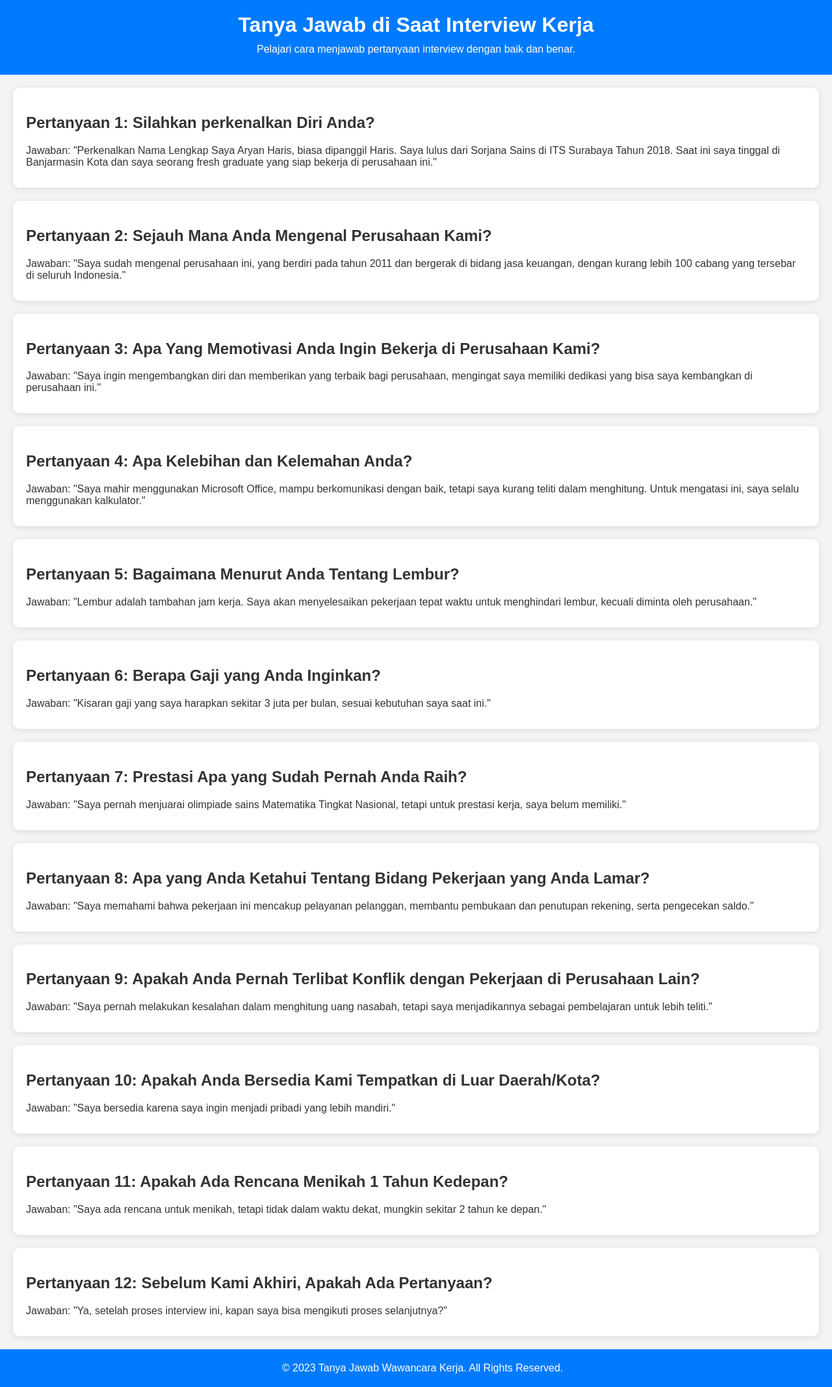
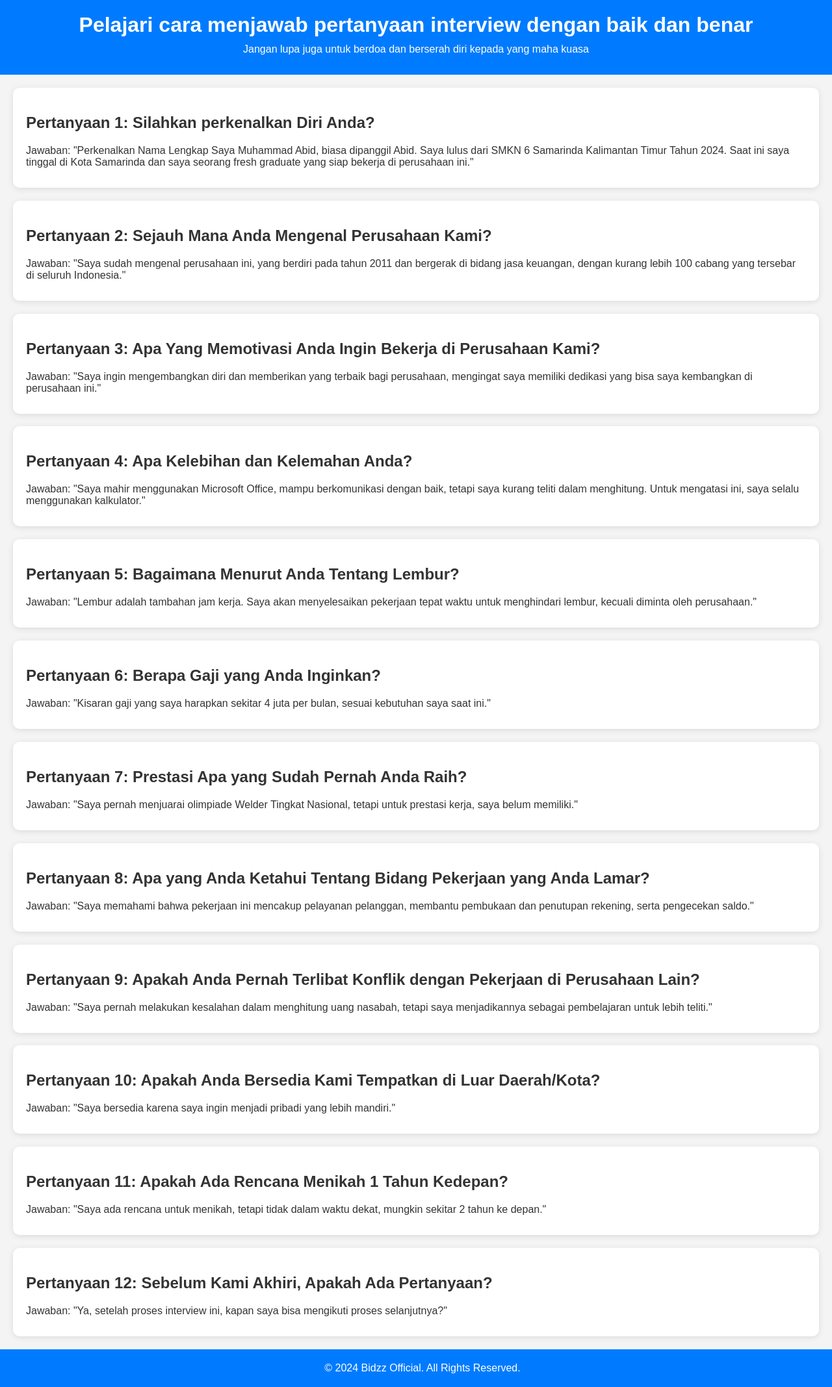
Before and after one commit to BIDZZ-RAWR/INTERVIEW-KERJA-, a plain HTML site: page index.html in a window 1280 px wide. Shown: the whole page at 65% size. Drawn offline with Linux system fonts and the light colour scheme.

Commit message:
Add files via upload

```diff
--- a/index.html
+++ b/index.html
@@ -8,14 +8,14 @@
 </head>
 <body>
     <header>
-        <h1>Tanya Jawab di Saat Interview Kerja</h1>
-        <p>Pelajari cara menjawab pertanyaan interview dengan baik dan benar.</p>
+        <h1>Pelajari cara menjawab pertanyaan interview dengan baik dan benar</h1>
+        <p>Jangan lupa juga untuk berdoa dan berserah diri kepada yang maha kuasa</p>
     </header>
     <main>
         <section class="question-answer">
             <div class="qa-card">
                 <h2>Pertanyaan 1: Silahkan perkenalkan Diri Anda?</h2>
-                <p>Jawaban: "Perkenalkan Nama Lengkap Saya Aryan Haris, biasa dipanggil Haris. Saya lulus dari Sorjana Sains di ITS Surabaya Tahun 2018. Saat ini saya tinggal di Banjarmasin Kota dan saya seorang fresh graduate yang siap bekerja di perusahaan ini."</p>
+                <p>Jawaban: "Perkenalkan Nama Lengkap Saya Muhammad Abid, biasa dipanggil Abid. Saya lulus dari SMKN 6 Samarinda Kalimantan Timur Tahun 2024. Saat ini saya tinggal di Kota Samarinda dan saya seorang fresh graduate yang siap bekerja di perusahaan ini."</p>
             </div>
             <div class="qa-card">
                 <h2>Pertanyaan 2: Sejauh Mana Anda Mengenal Perusahaan Kami?</h2>
@@ -35,11 +35,11 @@
             </div>
             <div class="qa-card">
                 <h2>Pertanyaan 6: Berapa Gaji yang Anda Inginkan?</h2>
-                <p>Jawaban: "Kisaran gaji yang saya harapkan sekitar 3 juta per bulan, sesuai kebutuhan saya saat ini."</p>
+                <p>Jawaban: "Kisaran gaji yang saya harapkan sekitar 4 juta per bulan, sesuai kebutuhan saya saat ini."</p>
             </div>
             <div class="qa-card">
                 <h2>Pertanyaan 7: Prestasi Apa yang Sudah Pernah Anda Raih?</h2>
-                <p>Jawaban: "Saya pernah menjuarai olimpiade sains Matematika Tingkat Nasional, tetapi untuk prestasi kerja, saya belum memiliki."</p>
+                <p>Jawaban: "Saya pernah menjuarai olimpiade Welder Tingkat Nasional, tetapi untuk prestasi kerja, saya belum memiliki."</p>
             </div>
             <div class="qa-card">
                 <h2>Pertanyaan 8: Apa yang Anda Ketahui Tentang Bidang Pekerjaan yang Anda Lamar?</h2>
@@ -64,7 +64,7 @@
         </section>
     </main>
     <footer>
-        <p>&copy; 2023 Tanya Jawab Wawancara Kerja. All Rights Reserved.</p>
+        <p>&copy; 2024 Bidzz Official. All Rights Reserved.</p>
     </footer>
     <script src="script.js"></script>
 </body>
--- a/styles.css
+++ b/styles.css
@@ -40,12 +40,12 @@ main {
     padding: 20px;
     transition: transform 0.3s, box-shadow 0.3s;
     opacity: 0;
-    transform: translateY(20px);
+    transform: scale(0.8) rotateY(10deg);
     animation: slideIn 0.5s forwards;
 }
 
 .qa-card:hover {
-    transform: translateY(-5px);
+    transform: scale(1.05) rotateY(0deg);
     box-shadow: 0 4px 20px rgba(0, 0, 0, 0.2);
 }
 
@@ -66,6 +66,6 @@ footer {
 }
 
 @keyframes slideIn {
-    from { opacity: 0; transform: translateY(20px); }
-    to { opacity: 1; transform: translateY(0); }
+    from { opacity: 0; transform: scale(0.8) translateY(20px); }
+    to { opacity: 1; transform: scale(1) translateY(0); }
 }
```
